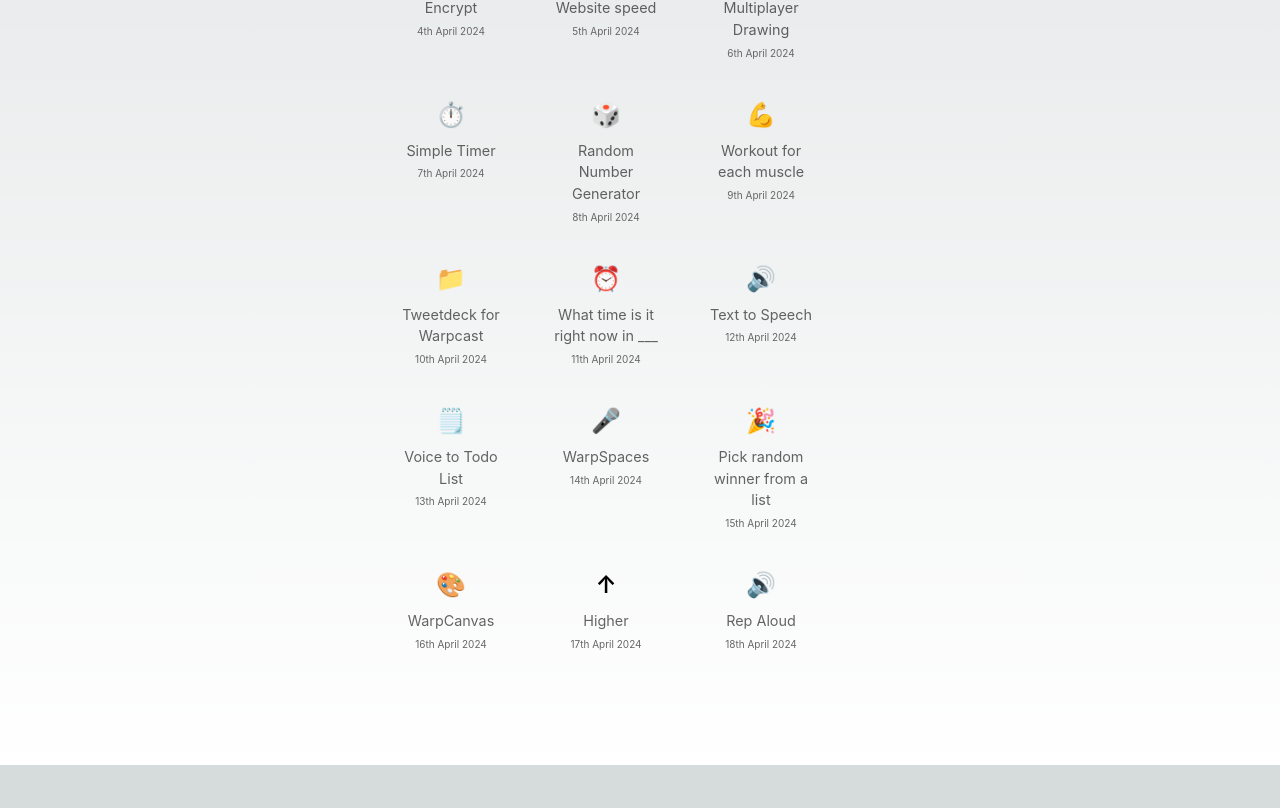
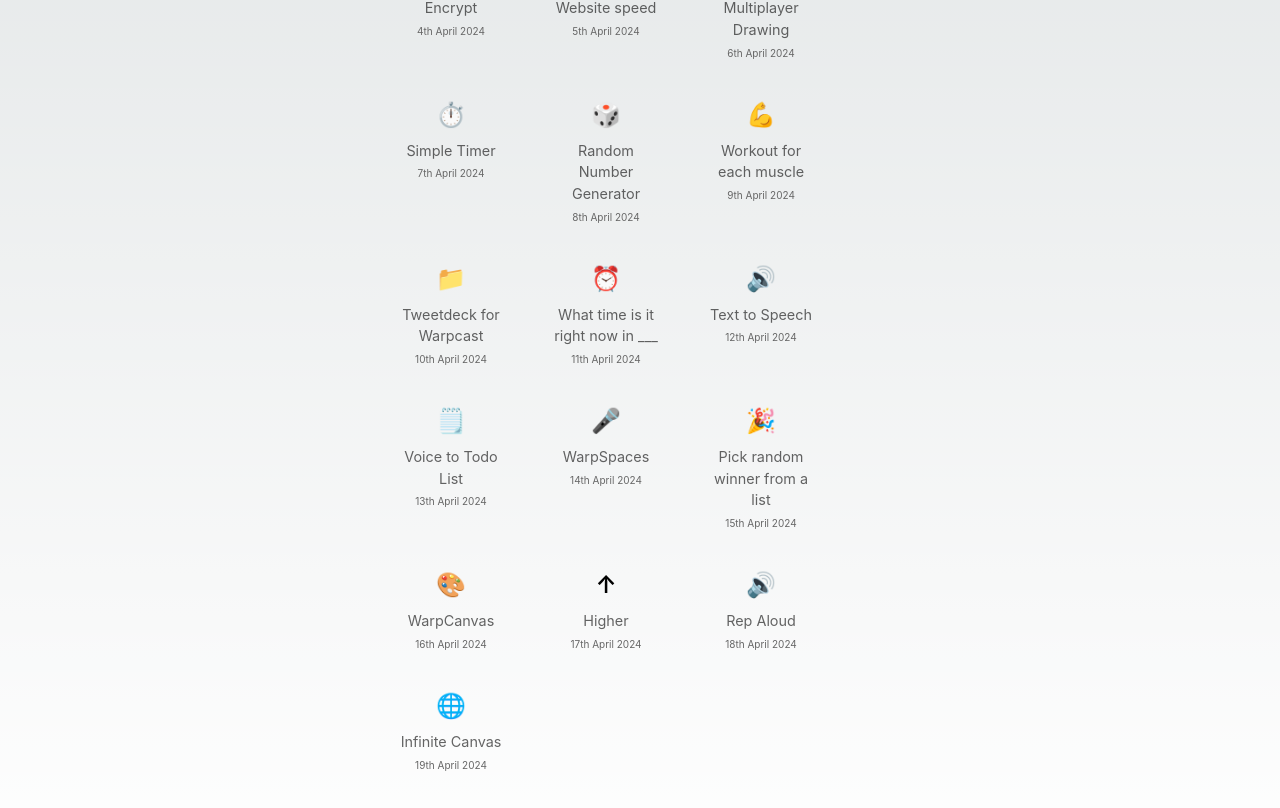
Before and after one commit to nishantrpai/tools.nishu.dev, a Next.js app: page / in a window 1280 px wide. Shown: the part 710-1518 px from the top of the page. Before the commit the page ends 1475 px from the top, so only its background shows below. Built offline with nearby package versions, Linux system fonts and the light colour scheme.

Commit message:
add infinite canvas to main link

```diff
--- a/pages/index.js
+++ b/pages/index.js
@@ -175,6 +175,13 @@ export default function Home() {
       publishDate: '18th April 2024',
       url: '/repaloud',
       icon: '🔊',
+    },
+    {
+      title: 'Infinite Canvas',
+      description: 'Browse the internet on an infinite canvas',
+      publishDate: '19th April 2024',
+      url: '/infinitecanvas',
+      icon: '🌐',
     }
 
   ]
```
